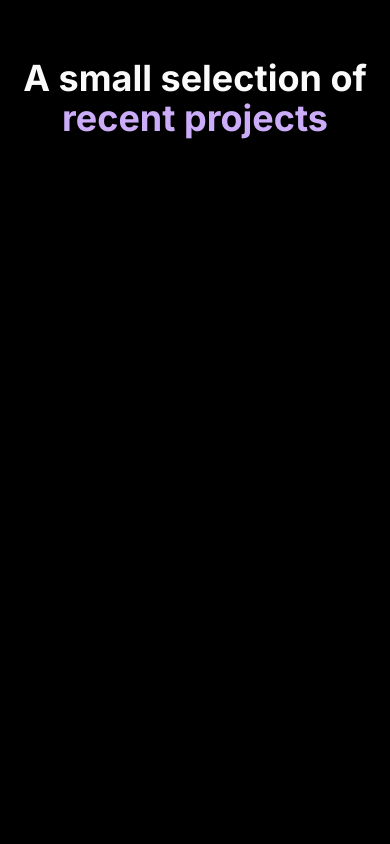
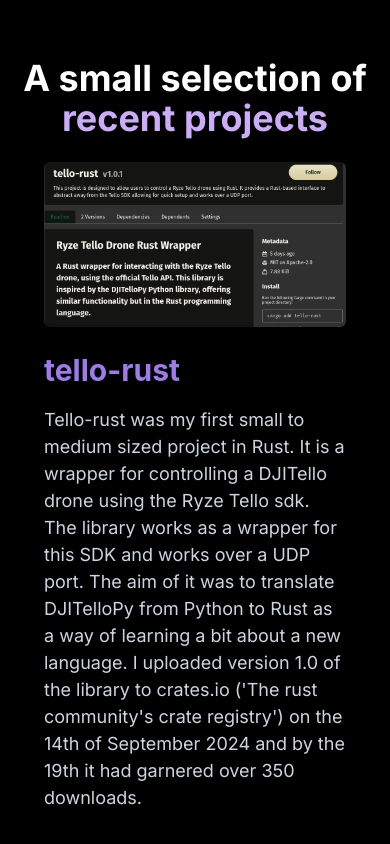
Before and after one commit to RThom6/rthom6.github.io, a Next.js app: page / in a window 390 px wide. Shown: the part 4696-5540 px from the top of the page. Built offline with nearby package versions, Linux system fonts and the light colour scheme.

Commit message:
Added chakra, added tello-rust to projects section

```diff
--- a/app/page.tsx
+++ b/app/page.tsx
@@ -1,18 +1,19 @@
 "use client";
 
 import Education from "@/components/education";
-import Grid from "@/components/grid";
+import Grid from "@/components/about-me";
 import Hero from "@/components/hero";
 import RecentProjects from "@/components/recent-projects";
 import Skills from "@/components/skills";
 import { FloatingNav } from "@/components/ui/floating-navbar";
-import Image from "next/image";
 import { FaHome } from "react-icons/fa";
+import { ChakraProvider } from '@chakra-ui/react';
 
 export default function Home() {
   return (
-    <main className="bg-black flex justify-center items-center flex-col overflow-hidden mx-auto sm:px-10 px-5">
+    <main className="bg-black flex justify-center items-center flex-col overflow-hidden mx-auto sm:px-10 px-5 text-white">
       <div className="w-full">
+        <ChakraProvider>
         <FloatingNav
           navItems={[{ name: "Home", link: "/", icon: <FaHome /> }]}
         />
@@ -21,6 +22,7 @@ export default function Home() {
         <Skills />
         <RecentProjects />
         <Education />
+        </ChakraProvider>
       </div>
     </main>
   );
--- a/components/grid.tsx
+++ b/components/about-me.tsx
@@ -6,8 +6,8 @@ import { BackgroundBeamsWithCollision } from "./ui/background-beams";
 const Grid = () => {
   return (
     <section id="projects" className="min-h-screen topAndBottomMargin">
-      <BackgroundBeamsWithCollision>
-        <div className="max-w-5xl mx-auto relative">
+      {/* <BackgroundBeamsWithCollision> */}
+        <div className="max-w-5xl mx-auto relative flex items-center w-full justify-center">
           <h1 className="heading text-center mb-12 absolute left-0 right-0 top-0 mx-auto">
             About <span className="text-purple">me</span>
           </h1>
@@ -15,7 +15,7 @@ const Grid = () => {
             <HoverEffect items={someInfo} />
           </div>
         </div>
-      </BackgroundBeamsWithCollision>
+      {/* </BackgroundBeamsWithCollision> */}
     </section>
   );
 };
--- a/components/recent-projects.tsx
+++ b/components/recent-projects.tsx
@@ -1,6 +1,7 @@
 import React from "react";
 import { FaLocationArrow } from "react-icons/fa";
 import { projects } from "@/data";
+import { ProjectSection } from "./ui/project-section";
 
 const RecentProjects = () => {
   return (
@@ -9,6 +10,11 @@ const RecentProjects = () => {
         A small selection of{" "}
         <span className="text-purple">recent projects</span>
       </h1>
+      <ProjectSection
+          title="tello-rust"
+          description="Tello-rust was my first small to medium sized project in Rust. It is a wrapper for controlling a DJITello drone using the Ryze Tello sdk. The library works as a wrapper for this SDK and works over a UDP port. The aim of it was to translate DJITelloPy from Python to Rust as a way of learning a bit about a new language. I uploaded version 1.0 of the library to crates.io ('The rust community's crate registry') on the 14th of September 2024 and by the 19th it had garnered over 350 downloads."
+          imageUrl="/resources/tell-rust.png"
+        />
       <div className="flex flex-wrap items-center justify-center p-4 gap-16 mt-10">
         {projects.map((item) => (
           <div
@@ -18,6 +24,7 @@ const RecentProjects = () => {
 
           </div>
         ))}
+
       </div>
     </div>
   );
--- a/components/ui/card-hover.tsx
+++ b/components/ui/card-hover.tsx
@@ -25,7 +25,7 @@ export const HoverEffect = ({
     >
       {items.map((item, idx) => (
         <Link
-          href="javascript:void(0)"
+          href="#"
           key={item?.title}
           className="relative group  block p-2 h-full w-full"
           onMouseEnter={() => setHoveredIndex(idx)}
--- /dev/null
+++ b/components/ui/project-section.tsx
@@ -0,0 +1,45 @@
+import { Box, Flex, Heading, Text, Image, useBreakpointValue } from '@chakra-ui/react';
+
+type ProjectSectionProps = {
+  title: string;
+  description: string;
+  imageUrl: string;
+};
+
+export const ProjectSection = ({ title, description, imageUrl }: ProjectSectionProps) => {
+  const flexDirection = useBreakpointValue<'row' | 'column'>({ base: 'column', md: 'row' });
+
+  return (
+    <Flex
+      flexDirection={flexDirection}
+      alignItems="center"
+      justifyContent="center"
+      gap="6"
+      p="6"
+      bg="black.800"
+      borderRadius="lg"
+      boxShadow="md"
+      maxW="1920px"
+      mx="auto"
+    >
+      <Box flex="1">
+        <Image
+          src={imageUrl}
+          alt={title}
+          borderRadius="md"
+          boxSize={useBreakpointValue({ base: '100%', md: '100%' })}
+          objectFit="cover"
+        />
+      </Box>
+
+      <Box flex="1" textAlign="left">
+        <Heading as="h2" size="xl" mb="4" color="purple.400">
+          {title}
+        </Heading>
+        <Text fontSize="lg" color="gray.300">
+          {description}
+        </Text>
+      </Box>
+    </Flex>
+  );
+};
--- a/components/ui/text-generate-effect.tsx
+++ b/components/ui/text-generate-effect.tsx
@@ -1,4 +1,4 @@
-"use client";
+// "use client";
 import { useEffect } from "react";
 import { motion, stagger, useAnimate } from "framer-motion";
 import { cn } from "@/lib/utils";
```
Also changed, not shown: package.json (+5 -2 lines), public/resources/tell-rust.png (added), 1 other file (tests, documents, lock files or other folders).
